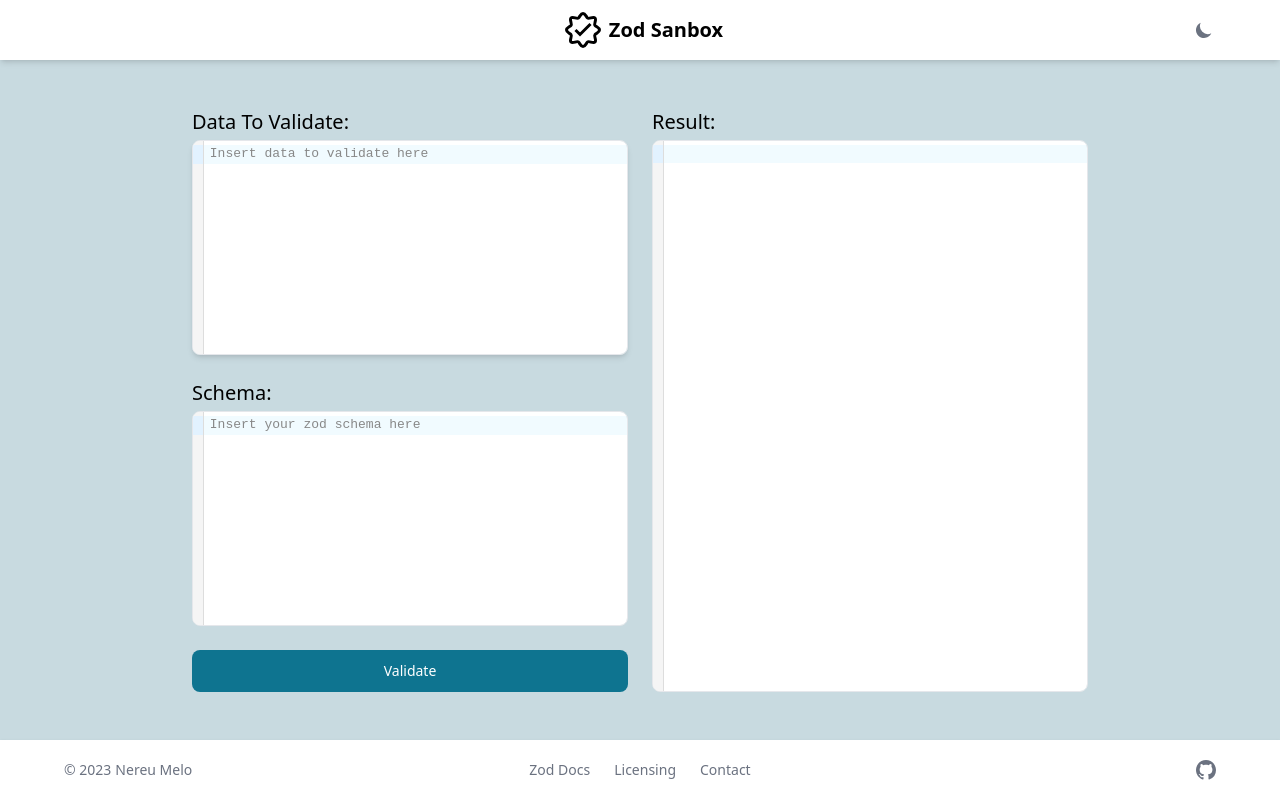
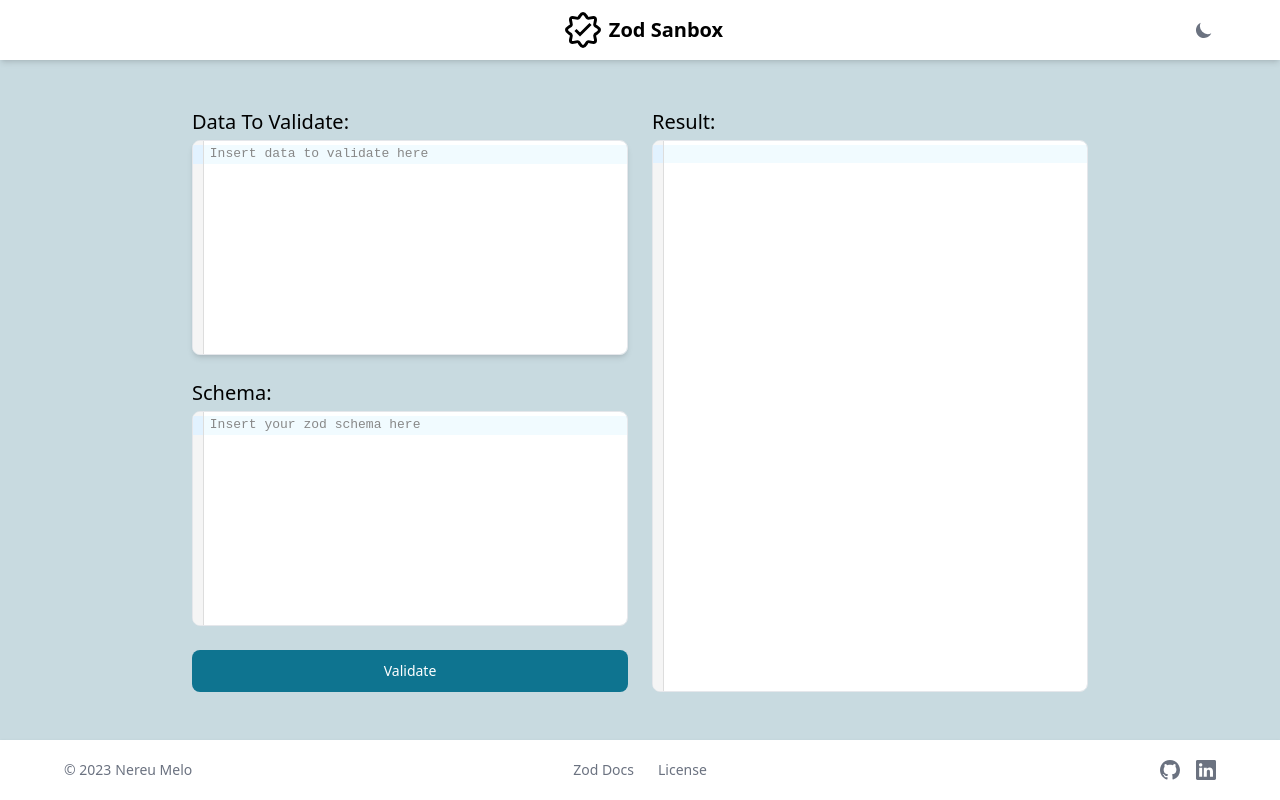
Before and after one commit to nereumelo/zod-sandbox, a React (Vite) app: page / in a window 1280 px wide. Built offline with nearby package versions, Linux system fonts and the light colour scheme.

Commit message:
Move contact link to icon group on footer

```diff
--- a/src/components/Footer.tsx
+++ b/src/components/Footer.tsx
@@ -1,5 +1,5 @@
 import { Footer as FBFooter } from 'flowbite-react';
-import { BsGithub } from 'react-icons/bs';
+import { BsGithub, BsLinkedin } from 'react-icons/bs';
 
 export default function Footer() {
   return (
@@ -21,19 +21,22 @@
             Zod Docs
           </FBFooter.Link>
           <FBFooter.Link href="https://github.com/nereumelo/zod-sandbox/blob/main/LICENSE" target='_blank' rel="noreferrer">
-            Licensing
-          </FBFooter.Link>
-          <FBFooter.Link href="https://www.linkedin.com/in/nereumelo/" target='_blank' rel="noreferrer">
-            Contact
+            License
           </FBFooter.Link>
         </FBFooter.LinkGroup>
-        <div className='justify-self-end'>
+        <div className='flex gap-4 justify-self-end'>
           <FBFooter.Icon
             href="https://github.com/nereumelo/zod-sandbox"
             target='_blank'
             rel="noreferrer"
             icon={BsGithub}
           />
+          <FBFooter.Icon
+            href="https://www.linkedin.com/in/nereumelo"
+            target='_blank'
+            rel="noreferrer"
+            icon={BsLinkedin}
+          />
         </div>
       </div>
     </FBFooter>
```
